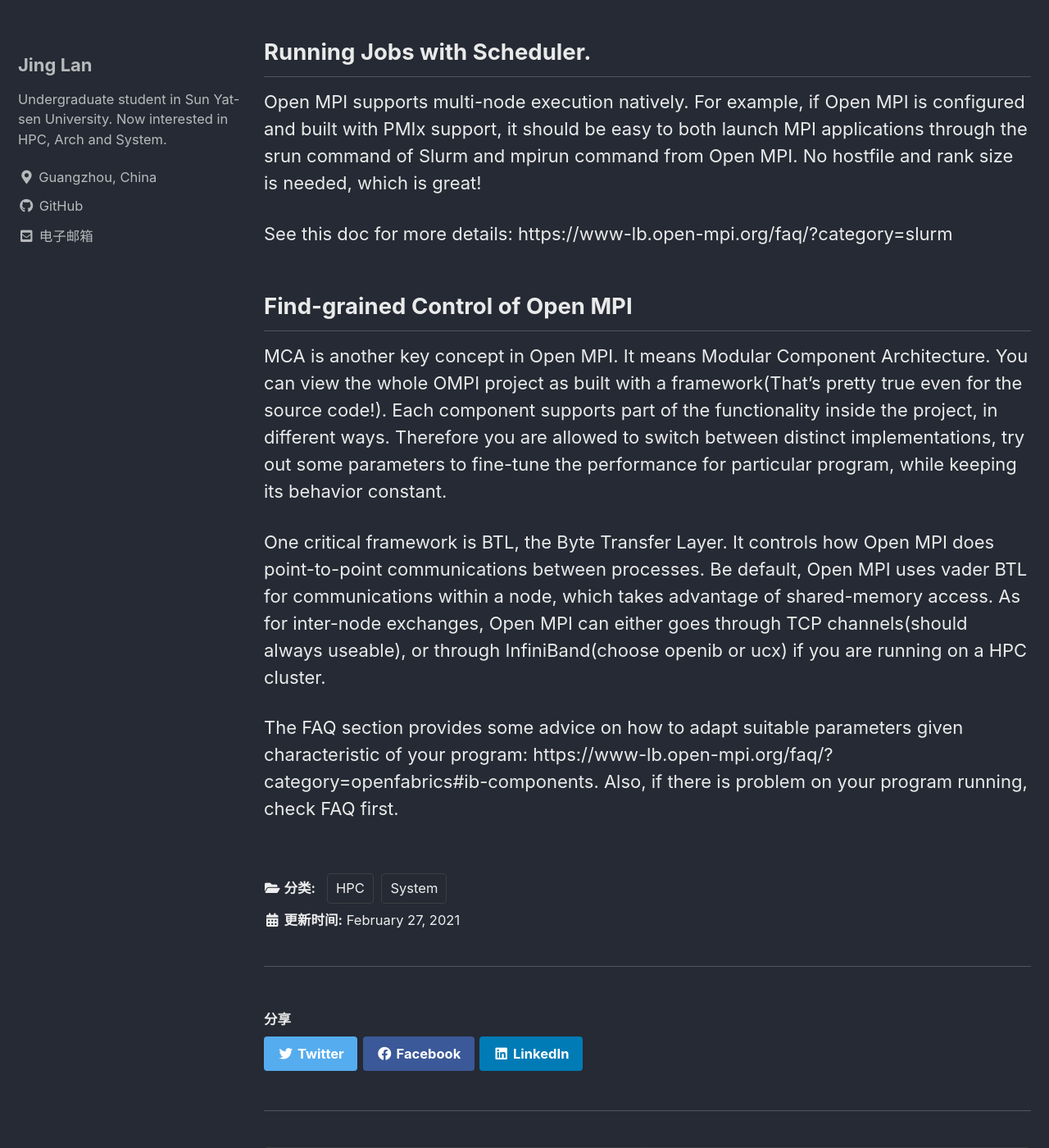
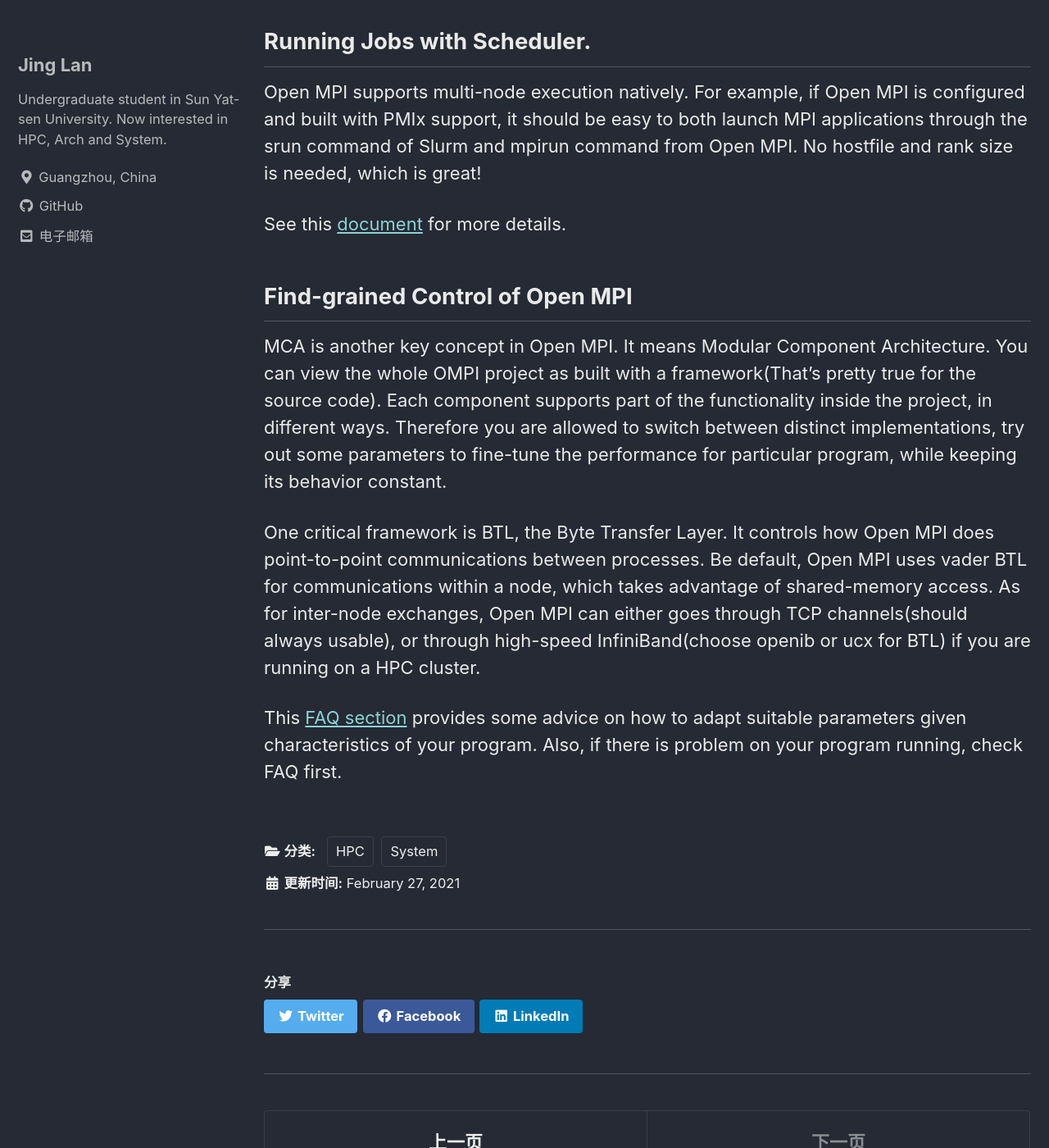
Before and after one commit to Lan-Jing/Lan-Jing.github.io, a Jekyll site: the page built from _posts/2021-2-27-ompi.md, in a window 1280 px wide and 1400 px high, scrolled down 1323 px. Shown: the whole window at 82% size. Built offline with Jekyll 4.4.1, drawn with Linux system fonts in a browser that asks for light colours; cached includes are drawn as plain includes; comment, search, counter and statistics services are not loaded; some of the changed text lies outside the part shown.

Commit message:
add web links with markdown

````diff
--- a/_posts/2021-2-27-ompi.md
+++ b/_posts/2021-2-27-ompi.md
@@ -7,13 +7,13 @@ categories:
 
 Open MPI is one of the most popular implementation of the MPI standard. The Open MPI presents code structure with clarity and provides detailed documentation.
 
-For how to write basic multi-processing programs, see https://github.com/mpitutorial/mpitutorial.
+For how to write basic multi-processing programs, see [this Github repo](https://github.com/mpitutorial/mpitutorial).
 
-Most descriptions below can be found in the Open MPI document and FAQ sections: https://www-lb.open-mpi.org/faq/.
+Most descriptions come from the Open MPI document and [FAQ sections](https://www-lb.open-mpi.org/faq/).
 
 ## Structure of Open MPI
 
-Open MPI is implemented by C language, with mainly three components:
+Open MPI is implemented by the C language, with mainly three components:
 
 * OMPI: Implmentation of the MPI logic.
 * ORTE: The Open Run-Time Environment.
@@ -21,13 +21,13 @@ Open MPI is implemented by C language, with mainly three components:
 
 ORTE depends on OPAL, OMPI depends on both ORTE and OPAL. Each component is compiled down to a library and linked by the mpicc wrapper. For instance, if you compile a C MPI code like:
 
-```Bash
+```
 mpicc -o main -g main.c
 ```
 
 It actually calles the underlying compiler and does the link by default:
 
-```Bash
+```
 cc -o main -g main.c -lmpi -lopen-rte -lopen-pal ...
 ```
 
@@ -35,12 +35,12 @@ cc -o main -g main.c -lmpi -lopen-rte -lopen-pal ...
 
 Open MPI supports multi-node execution natively. For example, if Open MPI is configured and built with PMIx support, it should be easy to both launch MPI applications through the srun command of Slurm and mpirun command from Open MPI. No hostfile and rank size is needed, which is great!
 
-See this doc for more details: https://www-lb.open-mpi.org/faq/?category=slurm
+See this [document](https://www-lb.open-mpi.org/faq/?category=slurm) for more details.
 
 ## Find-grained Control of Open MPI
 
-MCA is another key concept in Open MPI. It means Modular Component Architecture. You can view the whole OMPI project as built with a framework(That's pretty true even for the source code!). Each component supports part of the functionality inside the project, in different ways. Therefore you are allowed to switch between distinct implementations, try out some parameters to fine-tune the performance for particular program, while keeping its behavior constant.
+MCA is another key concept in Open MPI. It means Modular Component Architecture. You can view the whole OMPI project as built with a framework(That's pretty true for the source code). Each component supports part of the functionality inside the project, in different ways. Therefore you are allowed to switch between distinct implementations, try out some parameters to fine-tune the performance for particular program, while keeping its behavior constant.
 
-One critical framework is BTL, the Byte Transfer Layer. It controls how Open MPI does point-to-point communications between processes. Be default, Open MPI uses vader BTL for communications within a node, which takes advantage of shared-memory access. As for inter-node exchanges, Open MPI can either goes through TCP channels(should always useable), or through InfiniBand(choose openib or ucx) if you are running on a HPC cluster.
+One critical framework is BTL, the Byte Transfer Layer. It controls how Open MPI does point-to-point communications between processes. Be default, Open MPI uses vader BTL for communications within a node, which takes advantage of shared-memory access. As for inter-node exchanges, Open MPI can either goes through TCP channels(should always usable), or through high-speed InfiniBand(choose openib or ucx for BTL) if you are running on a HPC cluster.
 
-The FAQ section provides some advice on how to adapt suitable parameters given characteristic of your program: https://www-lb.open-mpi.org/faq/?category=openfabrics#ib-components. Also, if there is problem on your program running, check FAQ first.
+This [FAQ section](https://www-lb.open-mpi.org/faq/?category=openfabrics#ib-components) provides some advice on how to adapt suitable parameters given characteristics of your program. Also, if there is problem on your program running, check FAQ first.
--- a/_posts/2021-2-7-rust.md
+++ b/_posts/2021-2-7-rust.md
@@ -7,7 +7,7 @@ categories:
 
 A glimpse of a modern, systems programming language.
 
-References: The Book, https://doc.rust-lang.org/book/title-page.html
+References: [The Book](https://doc.rust-lang.org/book/title-page.html)
 
 ## Ownership
 
@@ -22,8 +22,8 @@ Recall that how variables(especially those located on the heap) are managed by c
 
 The contrary strategy is adopted by languages like Python. Python uses reference counting(not for PyPy) and garbage collector to ensure memory safety. Usually programmers need not to care about the memory space that underlies their code. Here are some descriptions on Python's strategy of memory management:
 
-* memory layout: https://realpython.com/python-memory-management/
-* garbage collection: https://www.geeksforgeeks.org/garbage-collection-python/
+* [memory layout](https://realpython.com/python-memory-management/)
+* [garbage collection](https://www.geeksforgeeks.org/garbage-collection-python/)
 
 Rust, as a compiled language, requires programmers to be more specific on data creation and assignment. As a result, no explicit new/free is needed and many run-time errors can now be detected and prevented at compile time.
 
@@ -41,7 +41,7 @@ let s2 = s1;
 println!("{}, world!", s1);
 ```
 
-First, once a variable is created, it claims its ownership to the contained value. Ownership of that value is transfered once you assign it to another variable. If you want to reuse the variable after an assignment, you can either call .clone() method to conduct a deep copy, or you may want to borrow this ownership by reference. The first kind of data mentioned above, often refered as stack-only data, hold the Copy trait that keeps their ownership after assignment, as brand new values are created then given to the assigned variables. This is the default behavior of Rust because memory operations on stack is determined and fast. The second type, on the other hand, often holds the Drop trait that will free up the occupied heap space once variables go out of scope.
+First, once a variable is created, it claims its ownership to the contained value. Ownership of that value is transfered once you assign it to another variable. If you want to reuse the variable after an assignment, you can either call .clone() method to conduct a deep copy, or you may want to borrow this ownership by reference. The first kind of data mentioned above, often referred as stack-only data, hold the Copy trait that keeps their ownership after assignment, as brand new values are created then given to the assigned variables. This is the default behavior of Rust because memory operations on stack is determined and fast. The second type, on the other hand, often holds the Drop trait that will free up their occupied heap space once variables go out of scope.
 
 ## Ownership and Concurrency
 
````
Also changed, not shown: _posts/2021-2-22-strict_aliasing.md (+1 -1 lines).
